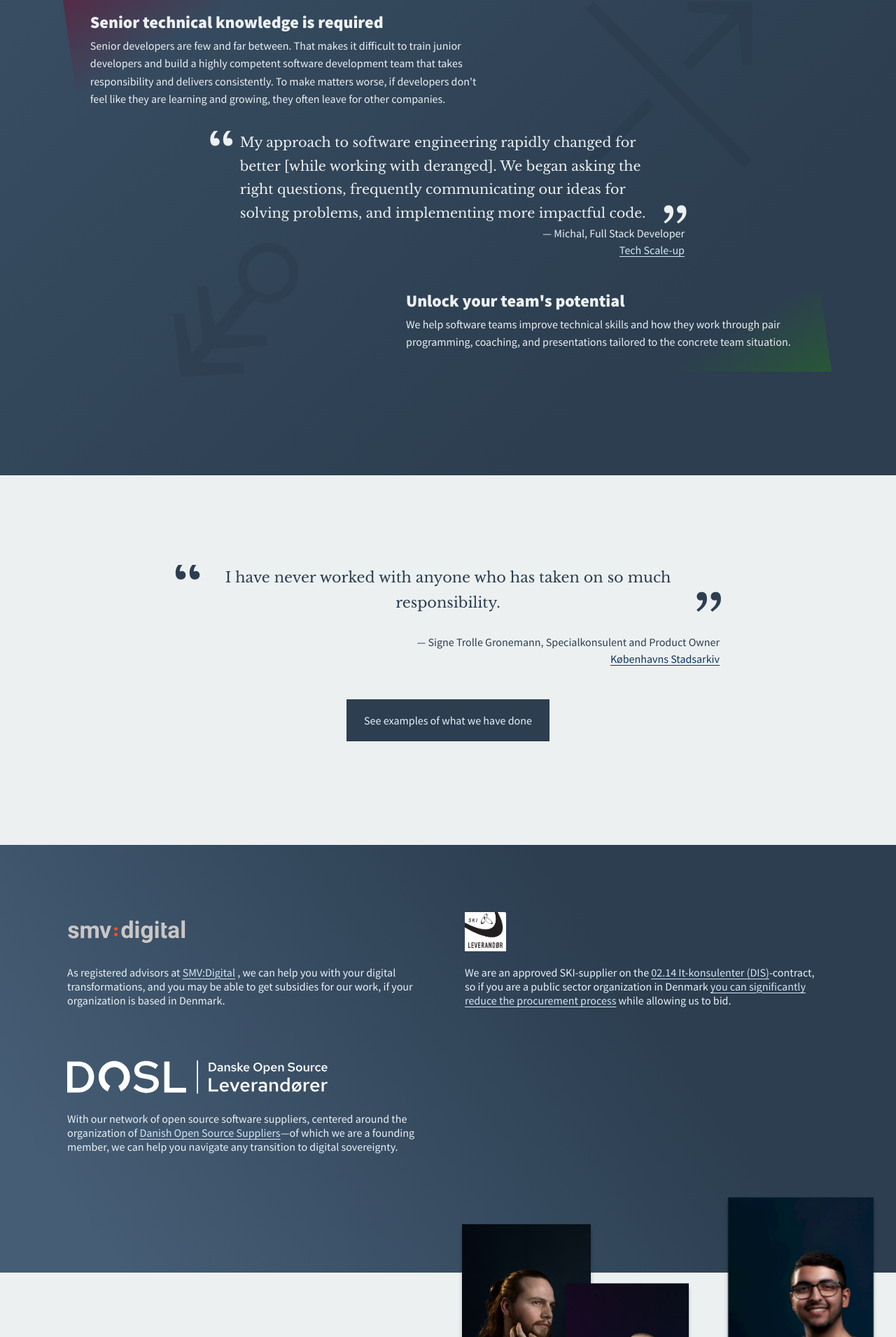
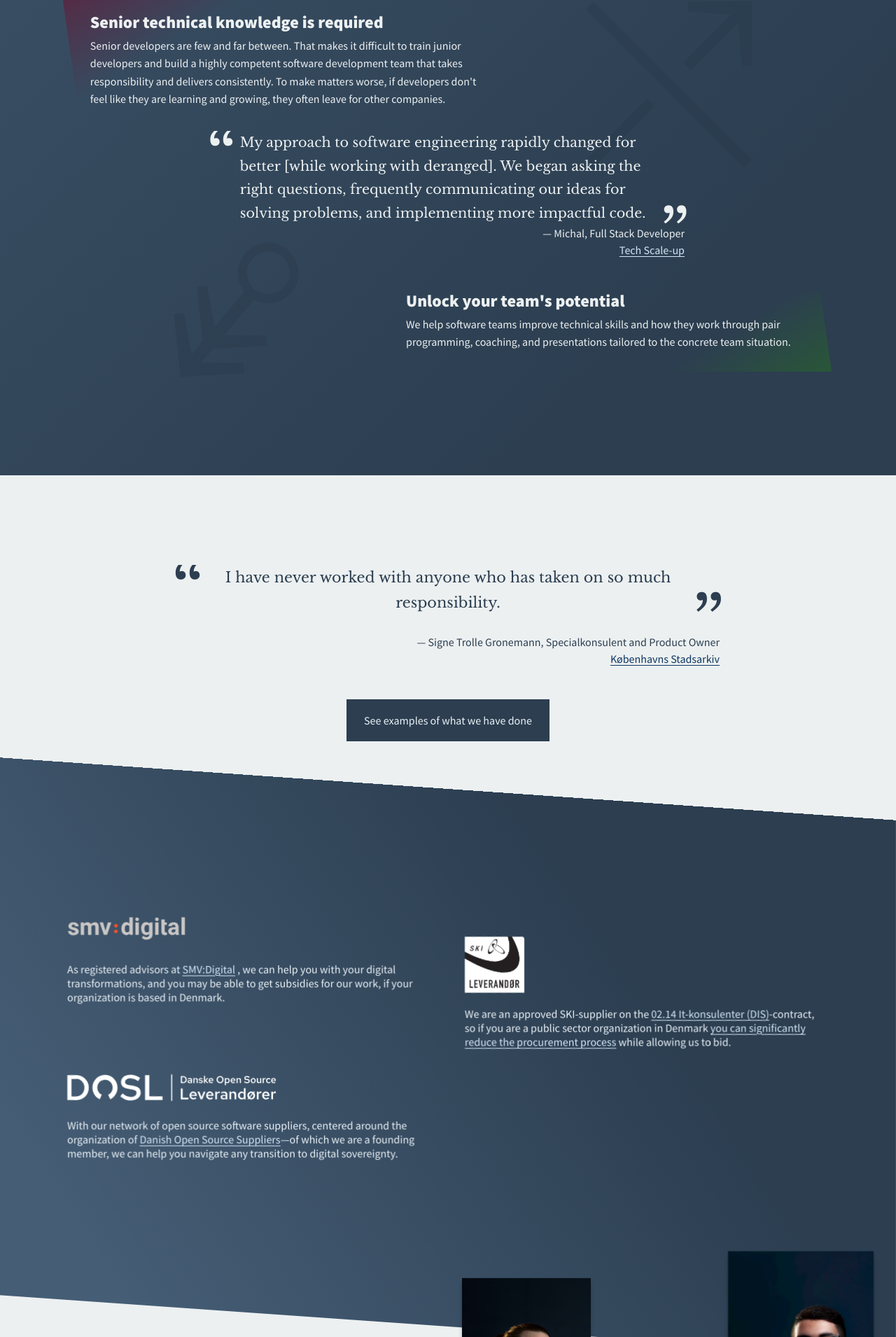
Before and after one commit to derangeddk/deranged.dk, a Jekyll site: the page built from index.html, in a window 1280 px wide. Shown: the part 4490-6400 px from the top of the page at 70% size. Built offline with Jekyll 4.4.1, drawn with Linux system fonts in a browser that asks for light colours; some web fonts are replaced; comment, search, counter and statistics services are not loaded.

Commit message:
Skewed certification section and adjusted logo sizing

```diff
--- a/css/home.scss
+++ b/css/home.scss
@@ -790,11 +790,12 @@ permalink: /css/homestyle.css
 }
 
 .certification-section {
-  padding: 6rem;
-  padding-bottom: 9rem;
+  transform: skewY(4deg);
+  padding: 12rem 6rem;
   text-align: left;
 
   @media(max-width: 1200px) {
+    padding-top: 6rem;
     padding-bottom: 6rem;
   }
 
@@ -812,6 +813,7 @@ permalink: /css/homestyle.css
 
   div {
     max-width: 500px;
+    transform: skewY(-4deg);
   }
 
   @media(max-width: 539px) {
@@ -821,8 +823,8 @@ permalink: /css/homestyle.css
 }
 
 .certification-section__content-logo {
-  max-height: 56px;
-  max-width: 100%;
+  max-height: 80px;
+  max-width: min(300px, 100%);
   margin-bottom: 1rem;
 }
 
--- a/css/style.scss
+++ b/css/style.scss
@@ -222,6 +222,10 @@ code {
     }
 }
 
+.customer-quote-section.before-certification {
+    margin-bottom: 3rem;
+}
+
 @for $i from 1 through 10 {
     .my-#{$i} {
         margin-top: #{$i}rem;
--- a/index.html
+++ b/index.html
@@ -231,7 +231,7 @@ sitemap_include: 'yes'
         </div>
     </section>
 
-    <section class="customer-quote-section customer-quote-section--big my-8">
+    <section class="customer-quote-section customer-quote-section--big my-8 before-certification">
         <p class="quote-text">
             I have never worked with anyone who has taken on so much respon&shy;sibility.
         </p>
```
